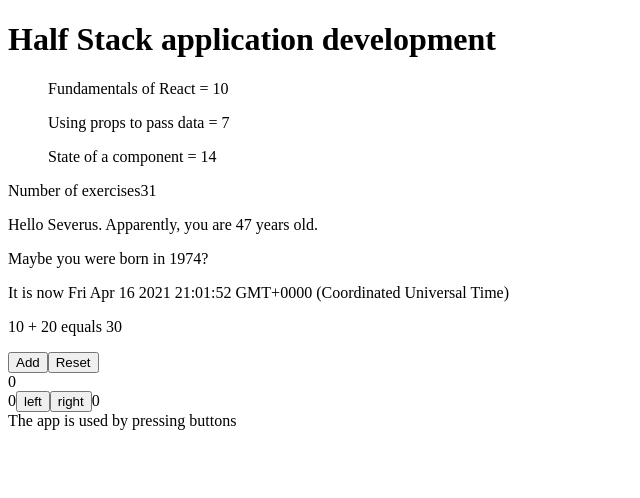
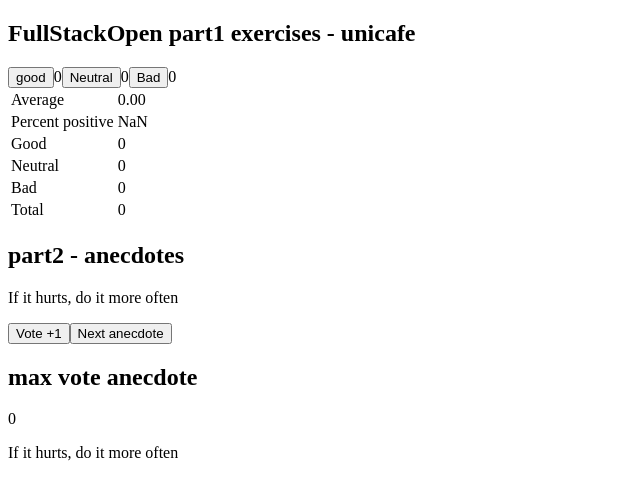
Before and after one commit to tdean787/fullstackopen-main-curriculum, a React (Create React App) app: page / in a window 1280 px wide. Shown: the top 498 px of the page, without its empty margins (0-640 px from the left). Built offline with nearby package versions, Linux system fonts and the light colour scheme.

Commit message:
completed unicafe and anecdotes exercises

```diff
--- a/src/App.js
+++ b/src/App.js
@@ -1,166 +1,117 @@
 import React, { useState } from "react";
-
-//destructuring. take props passed in directly and assign properties
-const Hello = ({ name, age }) => {
-  const bornYear = () => {
-    const yearNow = new Date().getFullYear();
-    return yearNow - age;
-  };
-  return (
-    <div>
-      <p>
-        {" "}
-        Hello {name}. Apparently, you are {age} years old.{" "}
-      </p>
-      <p>Maybe you were born in {bornYear()}?</p>
-    </div>
-  );
-};
-
-const Part = (props) => {
-  return (
-    <div>
-      <p>
-        {props.body} = {props.exercises}
-      </p>
-    </div>
-  );
-};
-
-const Header = (props) => {
-  return (
-    <div>
-      <h1> {props.course}</h1>
-    </div>
-  );
-};
-
-const Content = (props) => {
-  const list = document.querySelector(".list");
-
-  return (
-    <div>
-      <ul class="list">
-        {props.parts.forEach((element) => {
-          <Part body={element.name} exercises={element.exercise} />;
-        })}
-        <Part body={props.parts[0].name} exercises={props.parts[0].exercises} />
-        <Part body={props.parts[1].name} exercises={props.parts[1].exercises} />
-        <Part body={props.parts[2].name} exercises={props.parts[2].exercises} />
-      </ul>
-    </div>
-  );
-};
-
-const Total = (props) => {
-  let sum = 0;
-  return (
-    <div>
-      <p>
-        Number of exercises
-        {props.parts.forEach((el) => {
-          sum += el.exercises;
-        })}
-        {sum}
-      </p>
-    </div>
-  );
-};
-
-const Display = ({ counter }) => <div>{counter}</div>;
 
 const Button = ({ handleClick, text }) => (
   <button onClick={handleClick}>{text}</button>
 );
 
-const History = (props) => {
-  if (props.allClicks.length === 0) {
-    return <div>The app is used by pressing buttons</div>;
-  }
-  return <div>button press history: {props.allClicks.join(" ")}</div>;
+const Statistic = (props) => {
+  return (
+    <tr>
+      <td> {props.text}</td>
+      <td>{props.value}</td>
+    </tr>
+  );
 };
 
-const App = (props) => {
-  const [counter, setCounter] = useState(0);
+const Statistics = (props) => {
+  //   if (!props.positive) {
+  //     return <p> No feedback given </p>;
+  //   }
+  return (
+    <div>
+      <table>
+        <tbody>
+          <Statistic text="Average" value={props.average} />
+          <Statistic text="Percent positive" value={props.positive} />
+          <Statistic text="Good" value={props.good} />
+          <Statistic text="Neutral" value={props.neutral} />
+          <Statistic text="Bad" value={props.bad} />
+          <Statistic text="Total" value={props.total} />
+        </tbody>
+      </table>
+    </div>
+  );
+};
 
-  const increaseOne = () => {
-    setCounter(counter + 1);
-    setAll(allClicks.concat("+1"));
+const App = () => {
+  // save clicks of each button to its own state
+  const [good, setGood] = useState(0);
+  const [neutral, setNeutral] = useState(0);
+  const [bad, setBad] = useState(0);
+
+  const total = good + bad + neutral;
+
+  const positive = (good / total) * 100;
+
+  const increaseGood = () => setGood(good + 1);
+
+  const increaseBad = () => setBad(bad + 1);
+
+  const increaseNeutral = () => setNeutral(neutral + 1);
+
+  const anecdotes = [
+    "If it hurts, do it more often",
+    "Adding manpower to a late software project makes it later!",
+    "The first 90 percent of the code accounts for the first 90 percent of the development time...The remaining 10 percent of the code accounts for the other 90 percent of the development time.",
+    "Any fool can write code that a computer can understand. Good programmers write code that humans can understand.",
+    "Premature optimization is the root of all evil.",
+    "Debugging is twice as hard as writing the code in the first place. Therefore, if you write the code as cleverly as possible, you are, by definition, not smart enough to debug it.",
+  ];
+
+  const voteArray = Array.apply(null, new Array(anecdotes.length)).map(
+    Number.prototype.valueOf,
+    0
+  );
+
+  const [selected, isSelected] = useState(0);
+  const [votes, setVotes] = useState(voteArray);
+  const randomizeAnecdote = (max) => {
+    isSelected(Math.floor(Math.random() * anecdotes.length));
+    console.log(selected);
   };
 
-  const setZero = () => {
-    setCounter(0);
-    setAll([]);
-    setClicks({
-      left: 0,
-      right: 0,
-    });
+  const copy = [...voteArray];
+
+  const handleVote = () => {
+    const newVoteArray = [...votes];
+    newVoteArray[selected] += 1;
+    console.log(newVoteArray);
+    setVotes(newVoteArray);
   };
 
-  const [clicks, setClicks] = useState({
-    left: 0,
-    right: 0,
-  });
-
-  const [allClicks, setAll] = useState([]);
-
-  const handleLeftClick = () => {
-    setClicks({ ...clicks, left: clicks.left + 1 });
-    setAll(allClicks.concat("L"));
-  };
-
-  const handleRightClick = () => {
-    setClicks({ ...clicks, right: clicks.right + 1 });
-    setAll(allClicks.concat("R"));
-  };
-
-  // setTimeout(() => setCounter(counter + 1), 1000);
-  const course = {
-    name: "Half Stack application development",
-    parts: [
-      {
-        name: "Fundamentals of React",
-        exercises: 10,
-      },
-      {
-        name: "Using props to pass data",
-        exercises: 7,
-      },
-      {
-        name: "State of a component",
-        exercises: 14,
-      },
-    ],
-  };
-
-  const now = new Date();
-  const a = 10;
-  const b = 20;
-  const name = "Severus";
-  const age = 47;
+  const highestVoteIndex = [...votes].indexOf(Math.max(...votes));
 
   return (
     <div>
-      <Header course={course.name} />
-      <Content parts={course.parts} />
-      <Total parts={course.parts} />
-      <Hello name={name} age={age} />
-      <p>It is now {now.toString()}</p>
-      <p>
-        {a} + {b} equals {a + b}
-      </p>
-
-      <Button handleClick={increaseOne} text="Add" />
-      <Button handleClick={setZero} text="Reset" />
-      <Display counter={counter} />
+      <div>
+        {" "}
+        <h2>FullStackOpen part1 exercises - unicafe</h2>
+        <Button handleClick={increaseGood} text="good" />
+        {good}
+        <Button handleClick={increaseNeutral} text="Neutral" />
+        {neutral}
+        <Button handleClick={increaseBad} text="Bad" />
+        {bad}
+        <Statistics
+          average={(total / 3).toFixed(2)}
+          positive={positive.toFixed(2)}
+          good={good}
+          neutral={neutral}
+          bad={bad}
+          total={total}
+        />
+      </div>
 
       <div>
-        {clicks.left}
-        <Button handleClick={handleLeftClick} text="left" />
-        <Button handleClick={handleRightClick} text="right" />
-        {clicks.right}
+        <h2>part2 - anecdotes</h2>
+        <p>{anecdotes[selected]}</p>
+        <button onClick={handleVote}>Vote +1</button>
+        <button onClick={randomizeAnecdote}>Next anecdote</button>
+        <h2>max vote anecdote</h2>
+        <p>{Math.max(...votes)}</p>
+        {/* {[[...votes].indexOf(Math.max(...votes))]} */}
+        {anecdotes[highestVoteIndex]}
       </div>
-      <History allClicks={allClicks} />
     </div>
   );
 };
--- a/src/index.js
+++ b/src/index.js
@@ -1,4 +1,3 @@
-import React from "react";
 import ReactDOM from "react-dom";
 import App from "./App";
 
```
Also changed, not shown: src/demo.js (added, +178 -0 lines).
